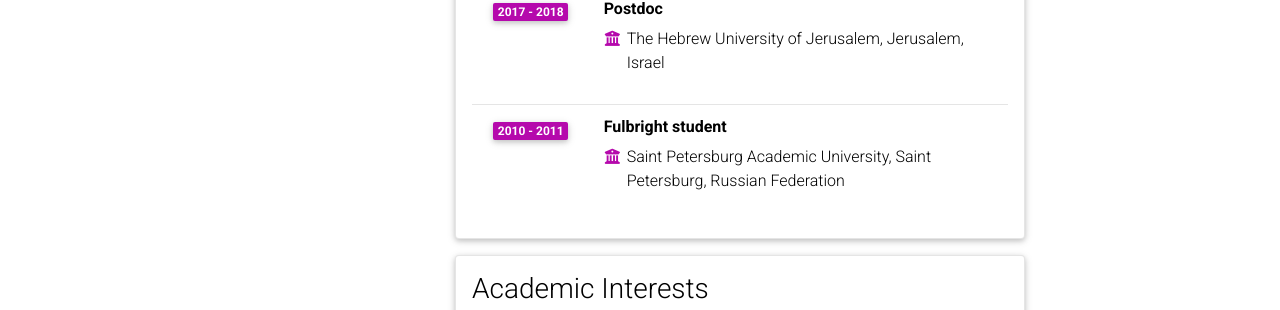
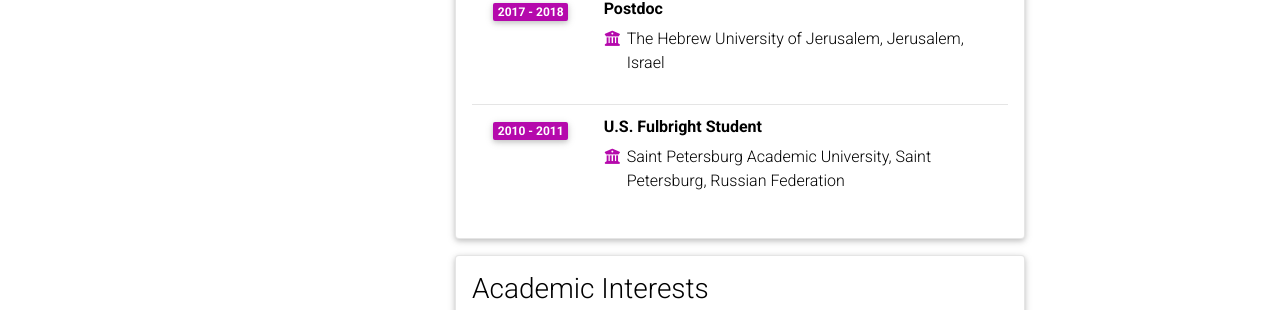
Before and after one commit to skostinski/skostinski.github.io, a Jekyll site: the page built from _pages/cv.md, in a window 1280 px wide and 900 px high, scrolled down 912 px. Shown: the part 228-538 px from the top of the window. Built offline with Jekyll 4.4.1, drawn with Linux system fonts in a browser that asks for light colours; comment, search, counter and statistics services are not loaded; a style sheet for code colours, icons or effects is not loaded.

Commit message:
Update cv.yml

```diff
--- a/_data/cv.yml
+++ b/_data/cv.yml
@@ -39,7 +39,7 @@
       institution: The Hebrew University of Jerusalem, Jerusalem, Israel
       year: 2017 - 2018
 
-    - title: Fulbright student
+    - title: U.S. Fulbright Student
       institution: Saint Petersburg Academic University, Saint Petersburg, Russian Federation
       year: 2010 - 2011
 
```
